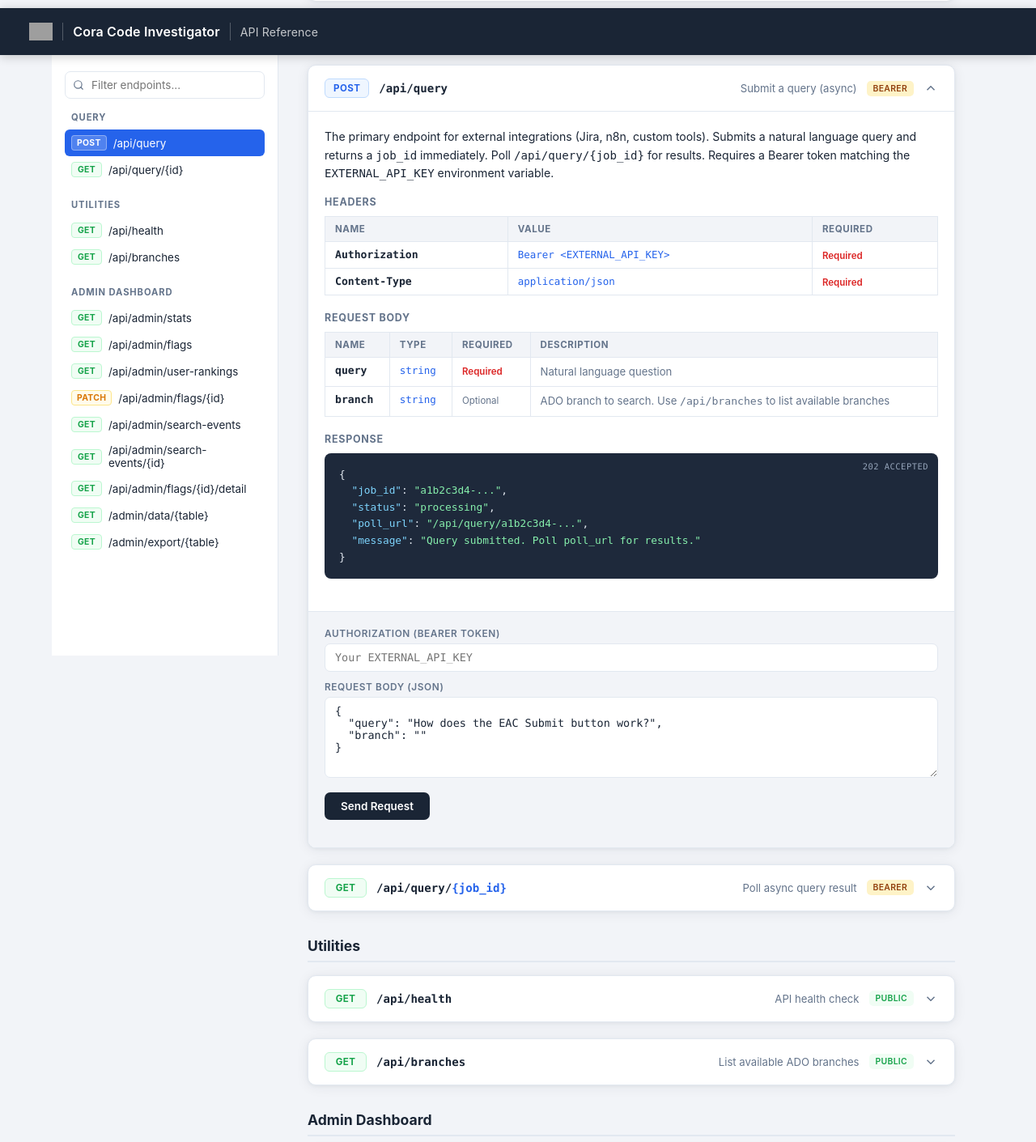
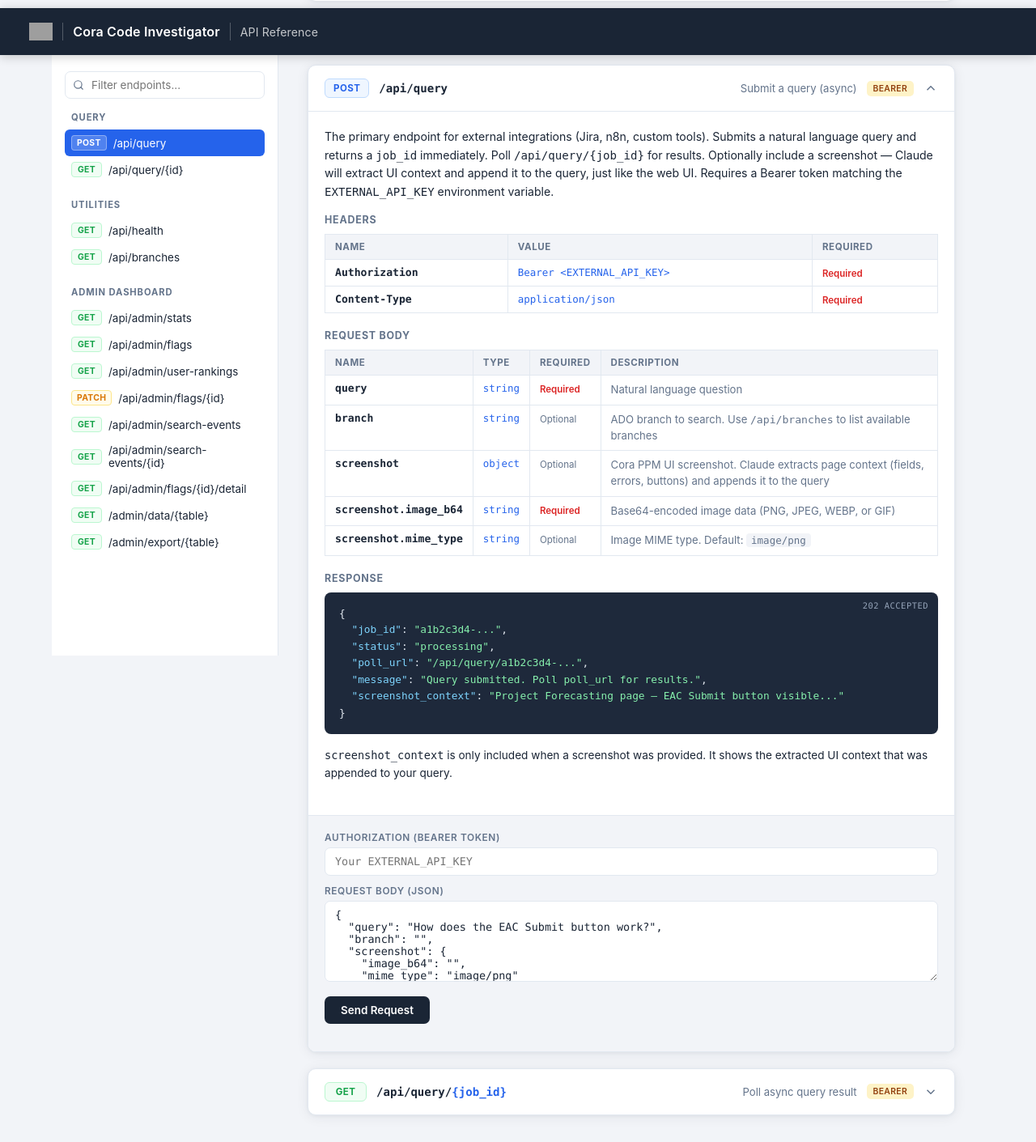
Before and after one commit to jarrettkersten/Agentic-v-Computer-Loop-Search, a Flask app: page /api-docs in a window 1280 px wide, after a click on "POST /api/query". Shown: the part 341-1752 px from the top of the page at 81% size. Run offline with Flask 3, Linux system fonts and the light colour scheme; some libraries are stand-ins or nearby versions; grey boxes are pictures that could not be loaded.

Commit message:
added screenshot to post endpoint

```diff
--- a/app.py
+++ b/app.py
@@ -212,12 +212,13 @@ def init_db():
         """)
         # Migrate existing tables: add columns if they don't already exist
         _safe_add_columns(cur, "search_events", [
-            ("input_tokens",      "INTEGER DEFAULT 0"),
-            ("output_tokens",     "INTEGER DEFAULT 0"),
-            ("total_tokens",      "INTEGER DEFAULT 0"),
-            ("user_email",        "TEXT DEFAULT ''"),
-            ("response_sections", "TEXT DEFAULT ''"),
-            ("job_id",            "TEXT DEFAULT ''"),
+            ("input_tokens",          "INTEGER DEFAULT 0"),
+            ("output_tokens",         "INTEGER DEFAULT 0"),
+            ("total_tokens",          "INTEGER DEFAULT 0"),
+            ("user_email",            "TEXT DEFAULT ''"),
+            ("response_sections",     "TEXT DEFAULT ''"),
+            ("job_id",                "TEXT DEFAULT ''"),
+            ("screenshot_context",    "TEXT DEFAULT ''"),
         ])
         _safe_add_columns(cur, "flagged_queries", [
             ("flag_type",         "TEXT NOT NULL DEFAULT 'inaccurate'"),
@@ -347,7 +348,7 @@ def track_search_event(loop_type: str, query: str, branch: str, status: str,
                        confidence_level: str = "", error_message: str = "",
                        input_tokens: int = 0, output_tokens: int = 0,
                        user_email: str = "", answer: str = "",
-                       job_id: str = ""):
+                       job_id: str = "", screenshot_context: str = ""):
     """Record a single loop search run."""
     if not DATABASE_URL:
         return
@@ -361,14 +362,14 @@ def track_search_event(loop_type: str, query: str, branch: str, status: str,
                (loop_type, query, branch, status, duration_sec, files_read,
                 iterations, searches, confidence_level,
                 input_tokens, output_tokens, total_tokens, error_message,
-                user_email, response_sections, job_id)
-               VALUES (%s,%s,%s,%s,%s,%s,%s,%s,%s,%s,%s,%s,%s,%s,%s,%s)""",
+                user_email, response_sections, job_id, screenshot_context)
+               VALUES (%s,%s,%s,%s,%s,%s,%s,%s,%s,%s,%s,%s,%s,%s,%s,%s,%s)""",
             (loop_type, (query or "")[:300], branch or "", status,
              round(duration_sec, 2), files_read, iterations, searches,
              confidence_level or "",
              input_tokens, output_tokens, input_tokens + output_tokens,
              error_message or "", user_email or "", response_sections,
-             job_id or ""),
+             job_id or "", screenshot_context or ""),
         )
         conn.commit()
     except Exception as e:
@@ -1246,6 +1247,47 @@ def api_docs():
                            auth_disabled=AUTH_DISABLED)
 
 
+def _extract_screenshot_context(image_b64: str, mime_type: str = "image/png") -> str:
+    """Ask Claude to extract UI context from a base64-encoded screenshot.
+
+    Returns the extracted plain-text context string, or raises on failure.
+    """
+    client = get_client()
+    resp = client.messages.create(
+        model=MODEL,
+        max_tokens=600,
+        system=(
+            "You are a Cora PPM UI analyst. The user has uploaded a screenshot of the Cora PPM application. "
+            "Extract ALL visible context that would help a developer understand what page/feature is shown. "
+            "Respond ONLY with a concise plain-text summary (no markdown) covering:\n"
+            "• Page name / module visible in the screenshot\n"
+            "• Key field labels, button names, or column headers visible\n"
+            "• Any error messages, warning banners, or validation messages\n"
+            "• Any IDs, statuses, or data values that appear to be relevant\n"
+            "• Any UI elements or controls that look directly related to the user's question\n"
+            "Keep the response under 250 words. Do not include generic observations."
+        ),
+        messages=[{
+            "role": "user",
+            "content": [
+                {
+                    "type": "image",
+                    "source": {
+                        "type":       "base64",
+                        "media_type": mime_type,
+                        "data":       image_b64,
+                    },
+                },
+                {
+                    "type": "text",
+                    "text": "Please extract the UI context from this Cora PPM screenshot.",
+                },
+            ],
+        }],
+    )
+    return resp.content[0].text.strip()
+
+
 @app.route("/api/extract-screenshot", methods=["POST"])
 def api_extract_screenshot():
     """
@@ -1259,40 +1301,7 @@ def api_extract_screenshot():
     if not image_b64:
         return jsonify({"error": "No image data provided."}), 400
     try:
-        client = get_client()
-        resp   = client.messages.create(
-            model=MODEL,
-            max_tokens=600,
-            system=(
-                "You are a Cora PPM UI analyst. The user has uploaded a screenshot of the Cora PPM application. "
-                "Extract ALL visible context that would help a developer understand what page/feature is shown. "
-                "Respond ONLY with a concise plain-text summary (no markdown) covering:\n"
-                "• Page name / module visible in the screenshot\n"
-                "• Key field labels, button names, or column headers visible\n"
-                "• Any error messages, warning banners, or validation messages\n"
-                "• Any IDs, statuses, or data values that appear to be relevant\n"
-                "• Any UI elements or controls that look directly related to the user's question\n"
-                "Keep the response under 250 words. Do not include generic observations."
-            ),
-            messages=[{
-                "role": "user",
-                "content": [
-                    {
-                        "type": "image",
-                        "source": {
-                            "type":       "base64",
-                            "media_type": mime_type,
-                            "data":       image_b64,
-                        },
-                    },
-                    {
-                        "type": "text",
-                        "text": "Please extract the UI context from this Cora PPM screenshot.",
-                    },
-                ],
-            }],
-        )
-        context = resp.content[0].text.strip()
+        context = _extract_screenshot_context(image_b64, mime_type)
         return jsonify({"success": True, "context": context})
     except Exception as e:
         return jsonify({"error": str(e)}), 500
@@ -1921,7 +1930,8 @@ ADMIN_TABLES = {
         "query, ran_at, searches, status, total_tokens, "
         "COALESCE(user_email, '') AS user_email, "
         "COALESCE(response_sections, '') AS response_sections, "
-        "COALESCE(job_id, '') AS job_id "
+        "COALESCE(job_id, '') AS job_id, "
+        "COALESCE(screenshot_context, '') AS screenshot_context "
         "FROM search_events ORDER BY ran_at DESC LIMIT 500"
     ),
     "flagged_queries": (
@@ -2147,7 +2157,8 @@ def api_admin_search_event_ids():
         cur.execute(
             "SELECT id, ran_at, loop_type, query, branch, status, "
             "COALESCE(user_email, '') AS user_email, "
-            "COALESCE(job_id, '') AS job_id "
+            "COALESCE(job_id, '') AS job_id, "
+            "COALESCE(screenshot_context, '') AS screenshot_context "
             "FROM search_events ORDER BY ran_at DESC"
         )
         rows = [dict(r) for r in cur.fetchall()]
@@ -2286,7 +2297,7 @@ def _check_api_key():
 # Async job runner — processes API queries in background threads
 # ---------------------------------------------------------------------------
 
-def _run_job_in_background(job_id, query, branch, user_email):
+def _run_job_in_background(job_id, query, branch, user_email, screenshot_context=""):
     """Execute the agentic search for a job and write results to the DB."""
     t0 = time.time()
     try:
@@ -2296,7 +2307,7 @@ def _run_job_in_background(job_id, query, branch, user_email):
         raw_answer = result.get("answer", "")
         sections = _split_answer_sections(raw_answer)
 
-        response_payload = json.dumps({
+        payload_data = {
             "success": True,
             "answer":  raw_answer,
             "sections": sections,
@@ -2311,7 +2322,11 @@ def _run_job_in_background(job_id, query, branch, user_email):
                 "output_tokens":     result.get("output_tokens", 0),
                 "response_sections": _detect_response_sections(raw_answer),
             },
-        })
+        }
+        if screenshot_context:
+            payload_data["screenshot_context"] = screenshot_context
+
+        response_payload = json.dumps(payload_data)
 
         # Track in search_events
         track_search_event(
@@ -2326,6 +2341,7 @@ def _run_job_in_background(job_id, query, branch, user_email):
             user_email=user_email,
             answer=result.get("answer", ""),
             job_id=job_id,
+            screenshot_context=screenshot_context,
         )
 
         conn = get_db_conn()
@@ -2367,10 +2383,17 @@ def api_v1_query():
     Submits a query for processing and returns a job_id immediately.
     Poll /api/query/<job_id> for results.
 
+    Optionally include a screenshot (base64) — Claude will extract UI context
+    and append it to the query automatically, just like the web UI.
+
     Request JSON:
         {
             "query":  "How does the EAC Submit button work on the Project Forecasting page?",
-            "branch": "supported_release-1.25.2"   // optional, default: first available
+            "branch": "supported_release-1.25.2",   // optional
+            "screenshot": {                          // optional
+                "image_b64": "<base64-encoded image>",
+                "mime_type": "image/png"             // optional, default: image/png
+            }
         }
 
     Response JSON (202 Accepted):
@@ -2378,7 +2401,8 @@ def api_v1_query():
             "job_id":    "abc-123",
             "status":    "processing",
             "poll_url":  "/api/query/abc-123",
-            "message":   "Query submitted. Poll poll_url for results."
+            "message":   "Query submitted. Poll poll_url for results.",
+            "screenshot_context": "..."              // only present if screenshot was provided
         }
 
     Auth: Bearer token via EXTERNAL_API_KEY env var.
@@ -2406,6 +2430,23 @@ def api_v1_query():
 
     raw_email = request.headers.get("X-User-Email", "").strip()
     user_email = f"external_api ({raw_email})" if raw_email else "external_api"
+
+    # ── Extract screenshot context (if provided) ──
+    screenshot_context = ""
+    screenshot_data = data.get("screenshot")
+    if screenshot_data and isinstance(screenshot_data, dict):
+        image_b64 = screenshot_data.get("image_b64", "").strip()
+        mime_type = screenshot_data.get("mime_type", "image/png").strip()
+        if image_b64:
+            try:
+                screenshot_context = _extract_screenshot_context(image_b64, mime_type)
+            except Exception as e:
+                return jsonify({"error": f"Screenshot extraction failed: {e}"}), 400
+
+    # ── Build final query with screenshot context (matches UI behavior) ──
+    final_query = query
+    if screenshot_context:
+        final_query += "\n\n[Screenshot context — extracted from attached UI screenshot]\n" + screenshot_context
 
     # ── Create job and return immediately ──
     job_id = str(uuid.uuid4())
@@ -2425,15 +2466,18 @@ def api_v1_query():
         if conn:
             put_db_conn(conn)
 
-    t = threading.Thread(target=_run_job_in_background, args=(job_id, query, branch, user_email), daemon=True)
+    t = threading.Thread(target=_run_job_in_background, args=(job_id, final_query, branch, user_email, screenshot_context), daemon=True)
     t.start()
 
-    return jsonify({
+    response = {
         "job_id":   job_id,
         "status":   "processing",
         "poll_url": f"/api/query/{job_id}",
         "message":  "Query submitted. Poll poll_url for results.",
-    }), 202
+    }
+    if screenshot_context:
+        response["screenshot_context"] = screenshot_context
+    return jsonify(response), 202
 
 
 @app.route("/api/query/<job_id>", methods=["GET"])
--- a/templates/api_docs.html
+++ b/templates/api_docs.html
@@ -256,7 +256,7 @@ header { background: var(--brand); color: #fff; padding: 0 36px; height: 58px; d
       </div>
       <div class="endpoint-body">
         <div class="endpoint-detail">
-          <p>The primary endpoint for external integrations (Jira, n8n, custom tools). Submits a natural language query and returns a <code>job_id</code> immediately. Poll <code>/api/query/{job_id}</code> for results. Requires a Bearer token matching the <code>EXTERNAL_API_KEY</code> environment variable.</p>
+          <p>The primary endpoint for external integrations (Jira, n8n, custom tools). Submits a natural language query and returns a <code>job_id</code> immediately. Poll <code>/api/query/{job_id}</code> for results. Optionally include a screenshot — Claude will extract UI context and append it to the query, just like the web UI. Requires a Bearer token matching the <code>EXTERNAL_API_KEY</code> environment variable.</p>
           <div class="param-section">
             <h4>Headers</h4>
             <table class="param-table">
@@ -274,6 +274,9 @@ header { background: var(--brand); color: #fff; padding: 0 36px; height: 58px; d
               <tbody>
                 <tr><td class="param-name">query</td><td class="param-type">string</td><td><span class="param-required">Required</span></td><td class="param-desc">Natural language question</td></tr>
                 <tr><td class="param-name">branch</td><td class="param-type">string</td><td><span class="param-optional">Optional</span></td><td class="param-desc">ADO branch to search. Use <code>/api/branches</code> to list available branches</td></tr>
+                <tr><td class="param-name">screenshot</td><td class="param-type">object</td><td><span class="param-optional">Optional</span></td><td class="param-desc">Cora PPM UI screenshot. Claude extracts page context (fields, errors, buttons) and appends it to the query</td></tr>
+                <tr><td class="param-name">screenshot.image_b64</td><td class="param-type">string</td><td><span class="param-required">Required</span></td><td class="param-desc">Base64-encoded image data (PNG, JPEG, WEBP, or GIF)</td></tr>
+                <tr><td class="param-name">screenshot.mime_type</td><td class="param-type">string</td><td><span class="param-optional">Optional</span></td><td class="param-desc">Image MIME type. Default: <span class="param-default">image/png</span></td></tr>
               </tbody>
             </table>
           </div>
@@ -283,8 +286,10 @@ header { background: var(--brand); color: #fff; padding: 0 36px; height: 58px; d
   <span class="json-key">"job_id"</span>: <span class="json-str">"a1b2c3d4-..."</span>,
   <span class="json-key">"status"</span>: <span class="json-str">"processing"</span>,
   <span class="json-key">"poll_url"</span>: <span class="json-str">"/api/query/a1b2c3d4-..."</span>,
-  <span class="json-key">"message"</span>: <span class="json-str">"Query submitted. Poll poll_url for results."</span>
+  <span class="json-key">"message"</span>: <span class="json-str">"Query submitted. Poll poll_url for results."</span>,
+  <span class="json-key">"screenshot_context"</span>: <span class="json-str">"Project Forecasting page — EAC Submit button visible..."</span>
 }</pre></div>
+            <p style="margin-top:0.5rem;font-size:0.85rem;color:var(--text-muted)"><code>screenshot_context</code> is only included when a screenshot was provided. It shows the extracted UI context that was appended to your query.</p>
           </div>
         </div>
         <div class="try-it">
@@ -296,7 +301,11 @@ header { background: var(--brand); color: #fff; padding: 0 36px; height: 58px; d
             <label>Request Body (JSON)</label>
             <textarea data-param="body">{
   "query": "How does the EAC Submit button work?",
-  "branch": ""
+  "branch": "",
+  "screenshot": {
+    "image_b64": "",
+    "mime_type": "image/png"
+  }
 }</textarea>
           </div>
           <div class="try-actions">
```
